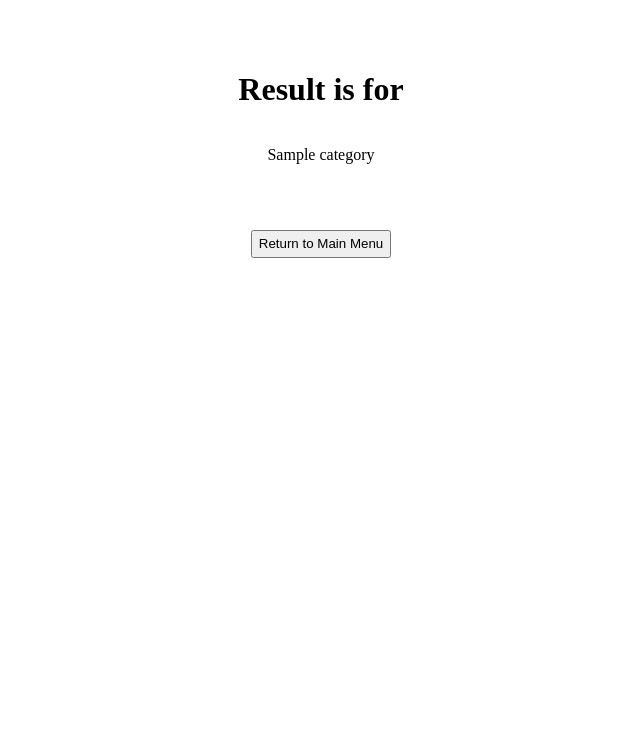
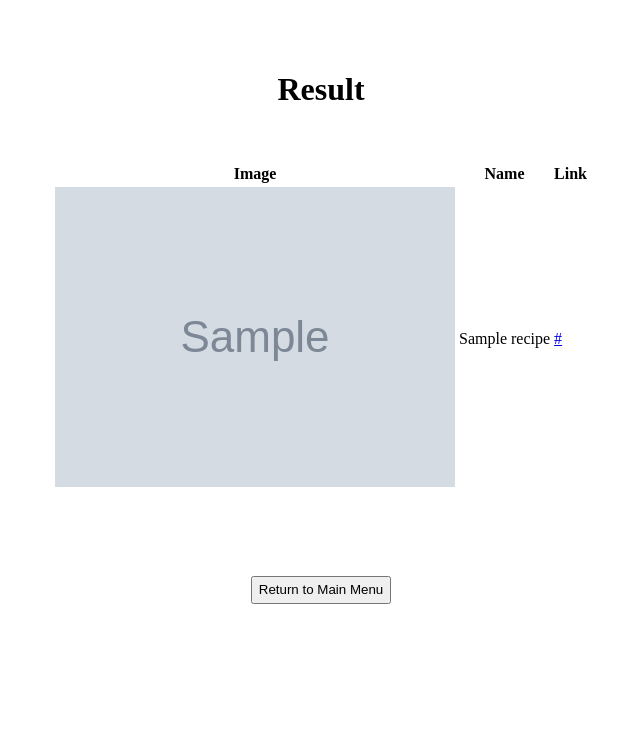
Before and after one commit to anhvo31/Recipe_Finder, a Flask app: template templates/search-result.html in a window 1280 px wide. Shown: the top 750 px of the page, without its empty margins (319-959 px from the left). Run offline with Flask 2, Linux system fonts and the light colour scheme; the template is opened without the code that fills it: most values are stand-ins (such as "Sample title", 1, 10 or a date in 2020); grey boxes marked "Sample" are stand-in pictures; parts of the project's set-up code (start-up, migrations or seed data) failed here and were passed over.

Commit message:
Integrated recipe microservice using server-client socket

```diff
--- a/app.py
+++ b/app.py
@@ -1,17 +1,42 @@
 from flask import Flask
-import os
 from flask import Flask, render_template
 from flask import request
+import os
+import json
+import socket
 
 # Starting the webapp:
 # source ./venv/bin/activate
 # export FLASK_APP=app.py
 # python -m flask run -h 0.0.0.0 -p 9101 --reload
 
-# Configures the class
+# Configures the flask app
 app = Flask(__name__)
 
-# Provides a route where requests on the web application can be addressed
+# Edamam API client
+def recipe_client(query):
+    # Sets up socket to send request
+    HOST = "127.0.0.1"
+    PORT = 5001
+    client_socket = socket.socket(socket.AF_INET, socket.SOCK_STREAM)
+    client_socket.connect((HOST, PORT))
+    client_socket.send(query.encode())
+
+    # Receives all packets sent by server
+    data = ""
+    while True:
+        temp = client_socket.recv(1024).decode()
+        if len(temp) == 0:
+            break
+        data += temp
+
+    # Converts string to list object
+    data_list = json.loads(data)
+
+    client_socket.close()
+    return data_list
+
+# Provides a route where requests on the web app can be addressed
 @app.route('/')
 def home():
     return render_template("home.html")
@@ -25,12 +50,10 @@ def search_result():
     if request.method == "POST":
         category = request.form.get("input-category")
 
-    if not category:
-        category = "not working"
+    # Starts client socket with user input
+    result = recipe_client(category)
 
-    return render_template("search-result.html", category=category)
-
-    # return render_template("search-result.html")
+    return render_template("search-result.html", recipes=result)
 
 @app.route('/random')
 def random_recipe():
@@ -40,7 +63,7 @@ def random_recipe():
 def about():
     return render_template("about.html")
 
-# Listener with port number
+# Listener
 if __name__ == "__main__":
-    port = int(os.environ.get('PORT', 9102))
+    port = int(os.environ.get('PORT', 9101))
     webapp.run(port=port, debug=True)
--- a/templates/search-result.html
+++ b/templates/search-result.html
@@ -6,8 +6,34 @@
 </head>
 
 <body>
-    <h1>Result is for</h1>
-    <p>{{ category }}</p>
+    <h1>Result</h1>
+
+    <p>
+        <table>
+            <thead>
+                <tr>
+                    <th>Image</th>
+                    <th>Name</th>
+                    <th>Link</th>
+                </tr>
+            </thead>
+            <tbody>
+                {% for recipe in recipes %}
+                <tr>
+                    <td>
+                        <img src="{{recipe['image']}}" alt="food image">
+                    </td>
+                    <td>
+                        {{recipe["name"]}}
+                    </td>
+                    <td>
+                        <a href="{{recipe['link']}}">{{recipe['link']}}</a>
+                    </td>
+                </tr>
+                {% endfor %}
+            </tbody>
+        </table>
+    </p>
 
 
     <p>&nbsp;</p>
```
